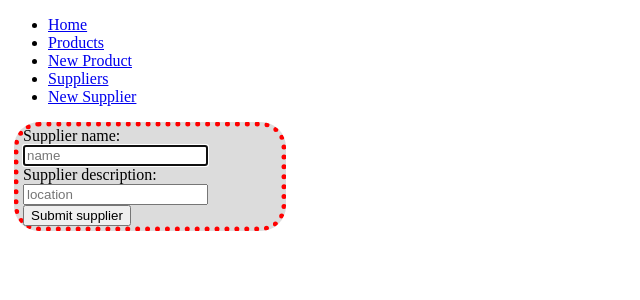
After one commit to AS-Brown/Project_one, a Flask app: page /suppliers/new in a window 1280 px wide; the page is wider, and only the part inside the window is pictured. The commit adds this page. Shown: the top 300 px of that part, without its empty margins (0-640 px from the left). Run offline with Flask 2, Linux system fonts and the light colour scheme.

Commit message:
Can create new supplier through website

```diff
--- a/controllers/supplier_controller.py
+++ b/controllers/supplier_controller.py
@@ -8,3 +8,15 @@ supplier_blueprint = Blueprint("suppliers", __name__)
 def suppliers():
     suppliers = supplier_repository.select_all_suppliers()
     return render_template("/suppliers/index.html", suppliers = suppliers)
+
+@supplier_blueprint.route('/suppliers/new')
+def new_supplier():
+    return render_template('/suppliers/new.html')
+
+@supplier_blueprint.route('/suppliers', methods=['POST'])
+def create_supplier():
+    name = request.form['name']
+    location = request.form['location']
+    supplier = Supplier(name, location)
+    supplier_repository.save_supplier(supplier)
+    return redirect('/suppliers')
--- a/templates/base.html
+++ b/templates/base.html
@@ -14,8 +14,9 @@
             <ul id="nav_bar">
                 <li><a href="/">Home</a></li>
                 <li><a href="/products">Products</a></li>
-                <li><a href="/products/new">New product</a></li>
+                <li><a href="/products/new">New Product</a></li>
                 <li><a href="/suppliers">Suppliers</a></li>
+                <li><a href="/suppliers/new">New Supplier</a></li>
             </ul>
         </nav>
   </header>
--- /dev/null
+++ b/templates/suppliers/new.html
@@ -0,0 +1,19 @@
+{% extends "base.html" %}
+
+{% block content %}
+
+<div class='box'>
+
+<form action="/suppliers" method="POST">
+    <label for="name">Supplier name: </label><br>
+    <input type="text" id="name" name="name" placeholder="name" required autofocus><br>
+
+    <label for="location">Supplier description: </label><br>
+    <input type="text" id="location" name="location" placeholder="location" required><br>
+
+    <button type="submit">Submit supplier</button>
+</form>
+
+</div>
+
+{% endblock %}
```
Also changed, not shown: templates/products/new.html (+15 -15 lines).
